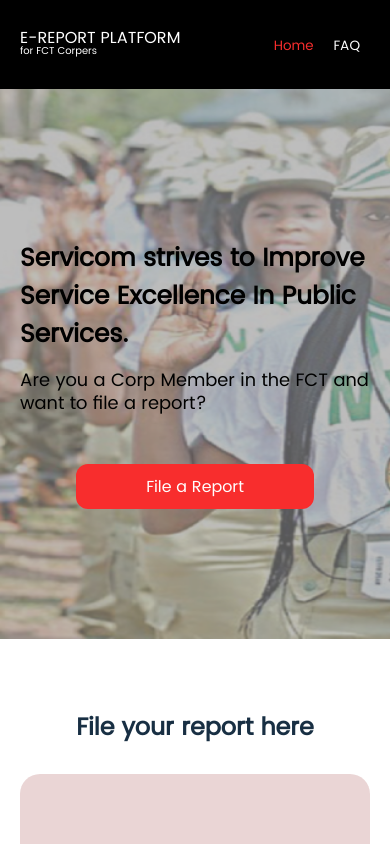
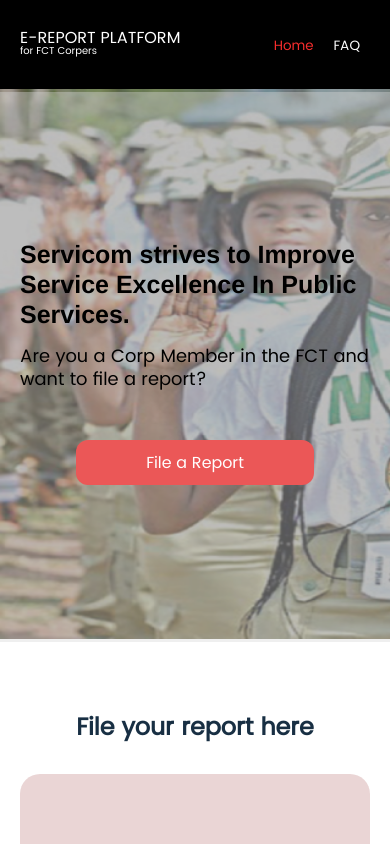
Before and after one commit to okafohenry/nysc-project, a React (Create React App) app: page / in a window 390 px wide. Shown: the top 844 px of the page. Built offline with nearby package versions, Linux system fonts and the light colour scheme.

Commit message:
made a few resonsive modifications

```diff
--- a/src/assets/css/index.scss
+++ b/src/assets/css/index.scss
@@ -39,6 +39,7 @@ nav{
     padding: 30px 4rem;
 
     .logo{
+
         a{
             color: $white;
             text-decoration: none;
@@ -71,7 +72,7 @@ nav{
 /**** MAIN ****/
 main{
     padding-bottom: 100px;
-
+    min-width: 300px;
     .background{
         height: 550px;
         width: 100%;
@@ -82,7 +83,7 @@ main{
             height: 550px;
             background: rgba(216, 216, 216, 0.404);
             position: absolute;
-            top: 100px;
+            top: 97px;
             z-index: 5;
         }
         .background-text-overlay{
@@ -100,6 +101,7 @@ main{
             //     line-height: 50px;
             // }
             h2{
+                font-family: Helvetica, sans-serif !important;
                 font-weight: 700;
                 font-size: 30px;
                 line-height: 38px;
@@ -118,9 +120,12 @@ main{
                     text-align: center;
                     text-decoration: none;
                     color:  $white;
-                    background: #F82D2D;
+                    background:  $btn-color;   //#F82D2D;
                     border-radius: 12px;
                     padding: 10px 70px;
+                    &:hover{
+                        background: $btn-hover;
+                    }
                 }
             }
         }
@@ -268,12 +273,14 @@ footer{
     main{
         .background{
             .overlay{
-                top: 88.5px;
+                top: 92px;
             }
             .background-text-overlay{
                 margin-top: 150px;
                 h2{
                     font-size: 25px;
+                    line-height: 30px;
+                    font-weight: 700;
                 }
                 p{
                     font-size: 18px;
--- a/src/pages/faq.tsx
+++ b/src/pages/faq.tsx
@@ -9,6 +9,7 @@ export const Faq = () => {
             <Nav navlinks={true} selected="faq" />
             <main>
                 <section className="background">
+                    <div className="overlay"></div>
                     <div className="background-text-overlay">
                         <h1>Frequently Asked Questions</h1>
                     </div>
```
